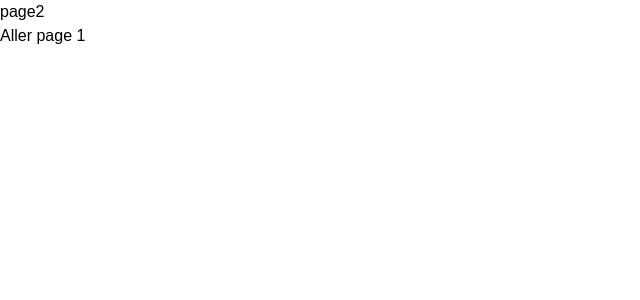
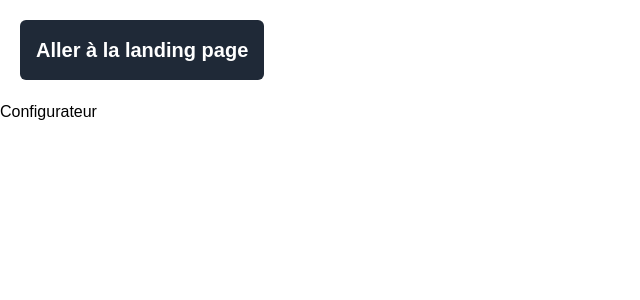
Before and after one commit to AdamRse/alpine404, a React (Create React App) app: page /configurateur in a window 1280 px wide. Shown: the top 300 px of the page, without its empty margins (0-640 px from the left). Built offline with nearby package versions, Linux system fonts and the light colour scheme.

Commit message:
paramètrage des boutons de route

```diff
--- a/src/components/Configurateur.js
+++ b/src/components/Configurateur.js
@@ -1,10 +1,15 @@
 import React from 'react'
+import { Link } from "react-router-dom";
 
 function Configurateur() {
   return (
     <>
-      <div>page2</div>
-      <a href='/'>Aller page 1</a>
+      <Link to="/">
+        <button className="m-5 text-xl text-white font-bold bg-gray-800 p-4 rounded-md">
+          Aller à la landing page
+        </button>
+      </Link>
+      <div>Configurateur</div>
     </>
   )
 }
--- a/src/components/Landing.js
+++ b/src/components/Landing.js
@@ -9,8 +9,7 @@ function Landing() {
           Config ta StéphaneMobile
         </button>
       </NavLink>
-      <div>page1</div>
-      <a href="/configurateur">Aller page 2</a>
+      <div>Landing page</div>
     </>
   );
 }
```
